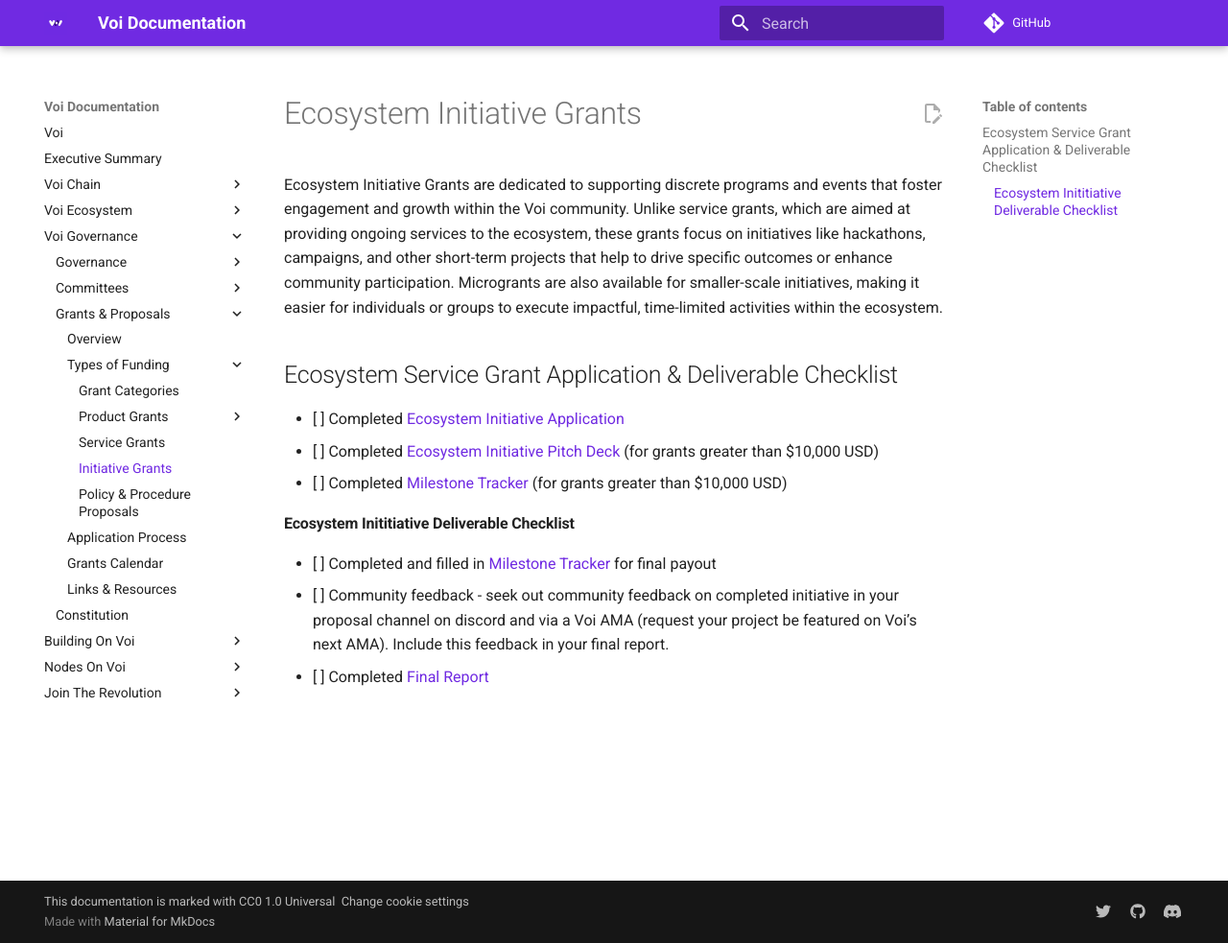
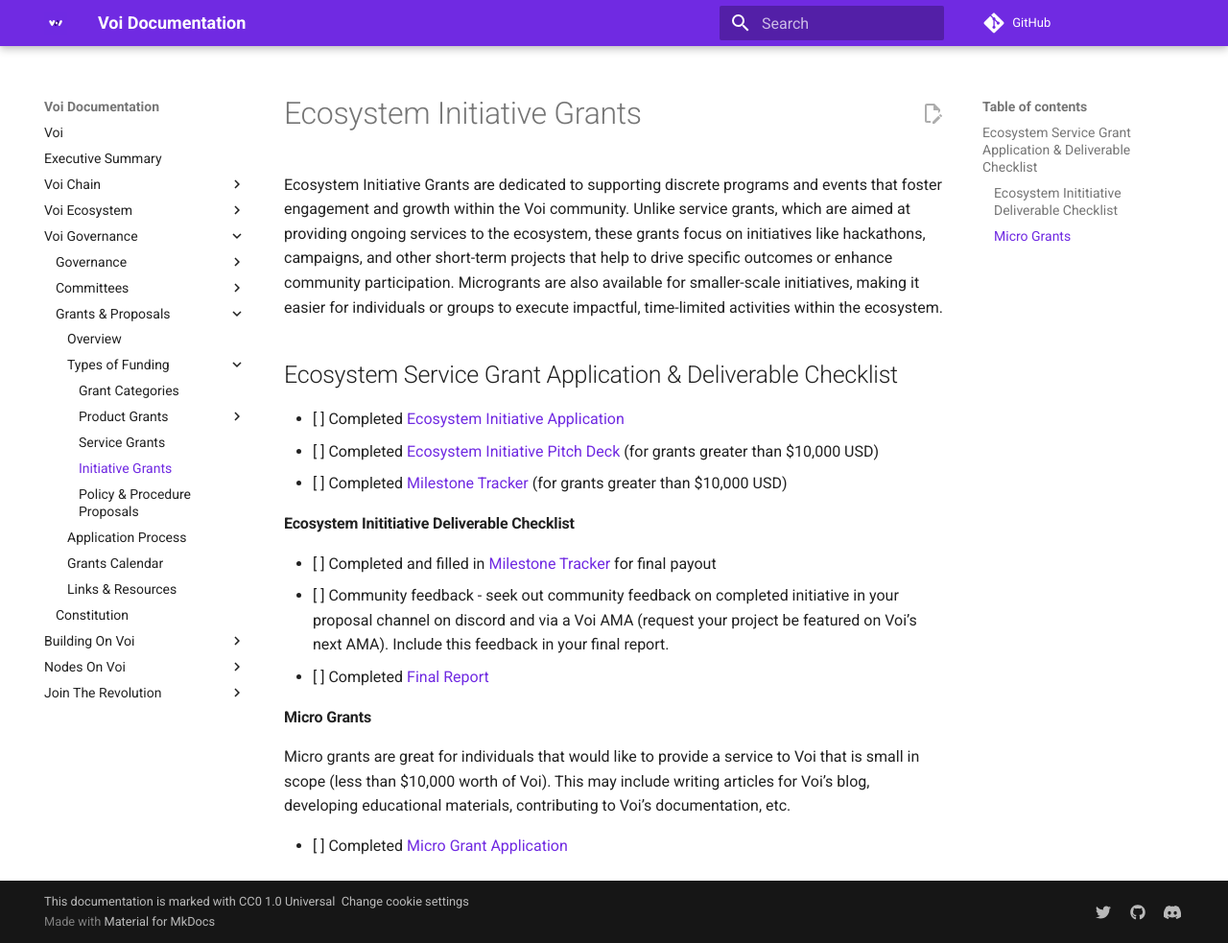
Before and after one commit to VoiNetwork/learn-more, an MkDocs documentation site: the page built from docs/governance/proposals/initiative-grants.md, in a window 1280 px wide and 983 px high. Shown: the whole window at 96% size. Built offline with MkDocs 1.6.1 and Material for MkDocs 9.7.7, drawn with Linux system fonts in a browser that asks for light colours; plug-ins that fetch from the network failed and are left out; comment, search, counter and statistics services are not loaded.

Commit message:
Update initiative-grants.md

```diff
--- a/docs/governance/proposals/initiative-grants.md
+++ b/docs/governance/proposals/initiative-grants.md
@@ -13,3 +13,9 @@
 - [ ] Completed and filled in [Milestone Tracker](https://docs.google.com/document/d/17QS_FfhjEttHnXu2d3DWKk4qoD6irAv0F3sVF17Y6wQ/edit#heading=h.alfnp343pc9r) for final payout
 - [ ] Community feedback - seek out community feedback on completed initiative in your proposal channel on discord and via a Voi AMA (request your project be featured on Voi’s next AMA). Include this feedback in your final report.
 - [ ] Completed [Final Report](https://docs.google.com/forms/d/1IrHtxHIVU8JStDeOf94pBrQaZeMPodt1C_OxnqtN72s/edit)
+
+#### Micro Grants
+
+Micro grants are great for individuals that would like to provide a service to Voi that is small in scope (less than $10,000 worth of Voi). This may include writing articles for Voi’s blog, developing educational materials, contributing to Voi’s documentation, etc.
+
+- [ ] Completed [Micro Grant Application](https://docs.google.com/forms/d/11EeE5Riw1xNCj2J48u5OAUGr1YpJIsooK8jCF483ekA/edit)
```
